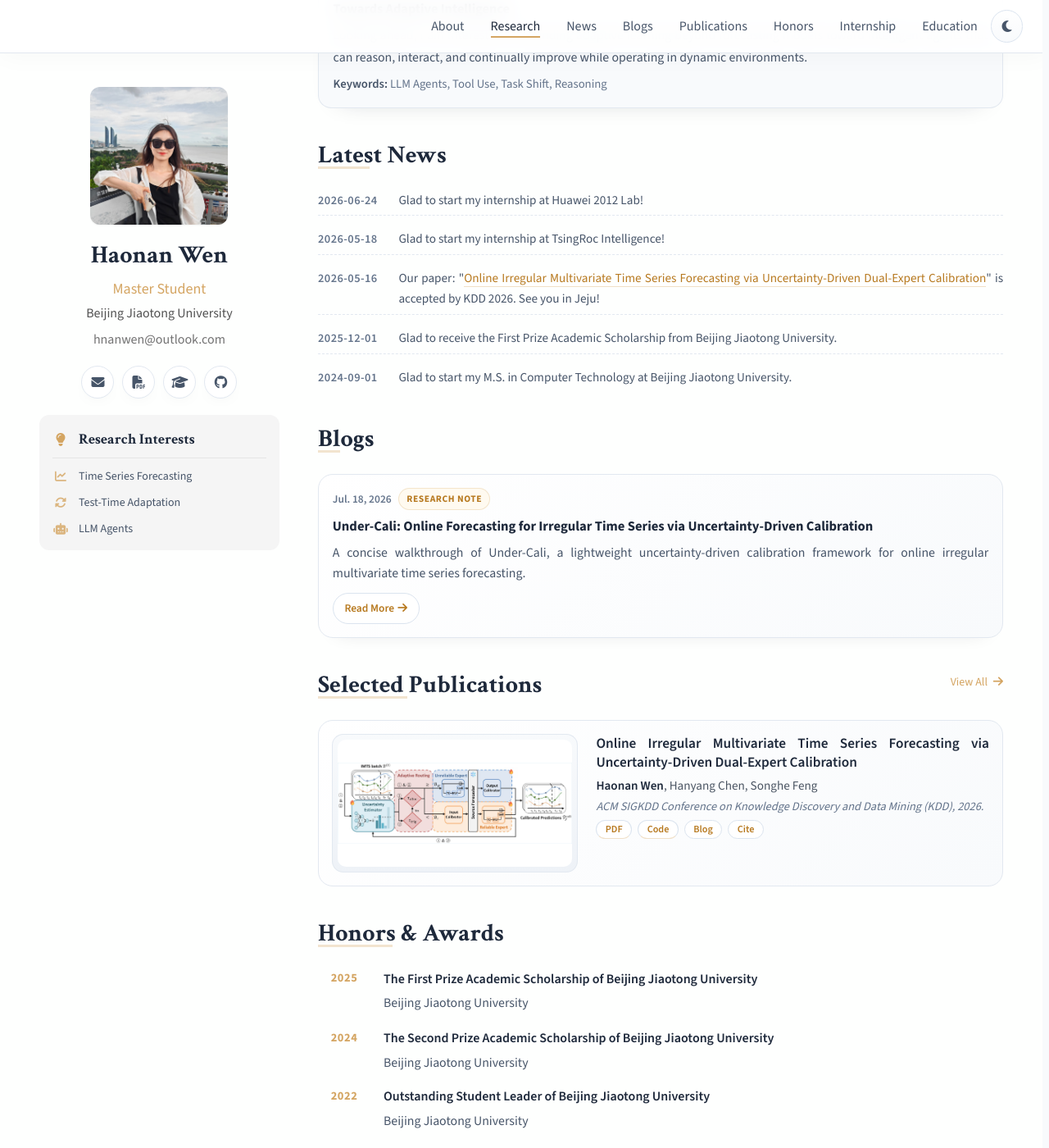
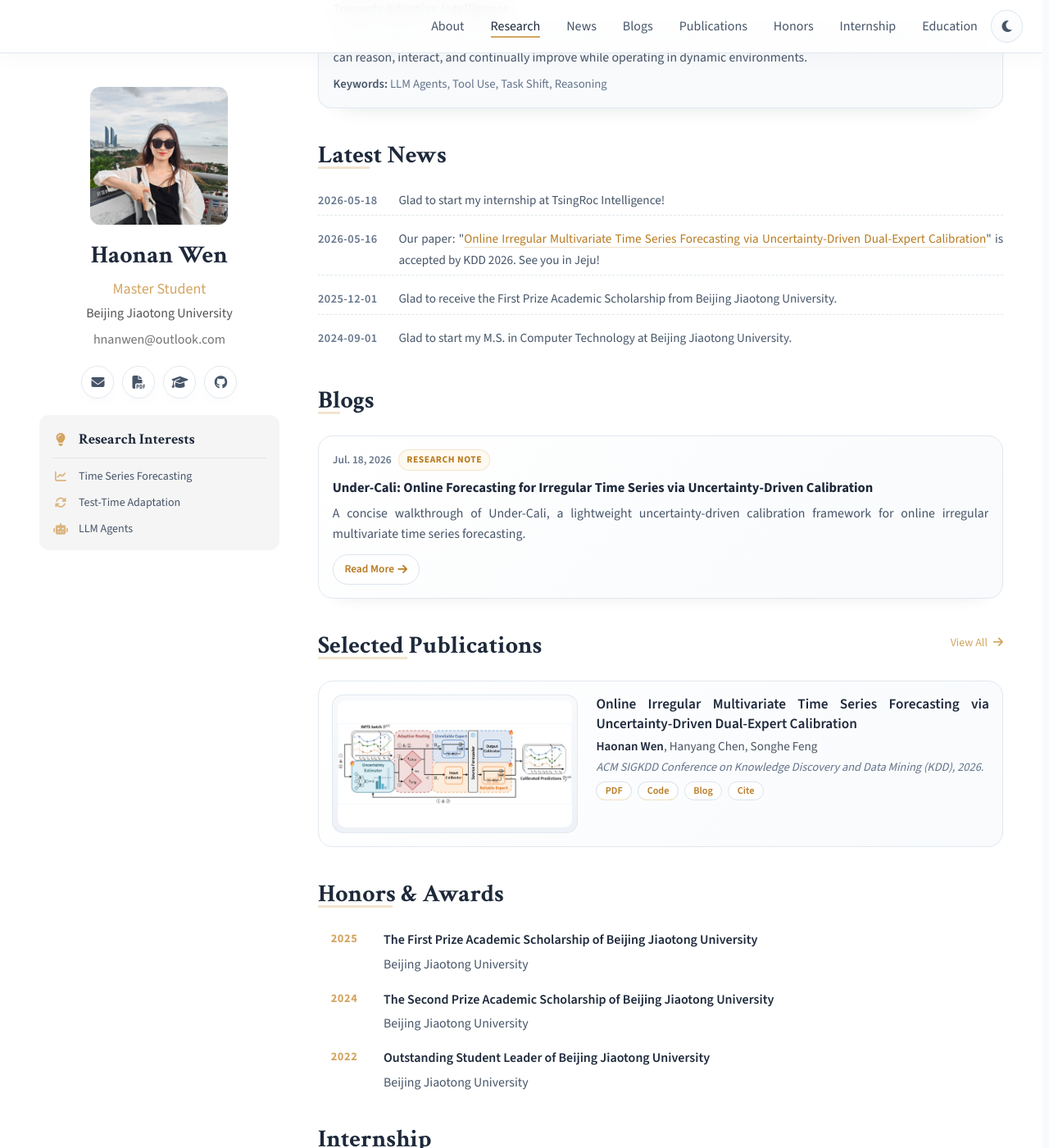
Before and after one commit to HaonanWen/HaonanWen.github.io, a Jekyll site: the page built from index.html, in a window 1280 px wide and 1400 px high, scrolled down 903 px. Shown: the whole window at 82% size. Built offline with Jekyll 4.4.1, drawn with Linux system fonts in a browser that asks for light colours; nearby versions of some CDN libraries; some of the changed text lies outside the part shown.

Commit message:
Remove Huawei homepage entries and replace CV

```diff
--- a/_data/internship.yml
+++ b/_data/internship.yml
@@ -1,7 +1,3 @@
-- company: "Huawei 2012 Lab"
-  years: "Jun. 2026 - Sept. 2026"
-  icon: /assets/internship/huawei_logo.png
-
 - company: "TsingRoc Intelligence"
   years: "May. 2026 - Jun. 2026"
   icon: /assets/internship/tsingroc_logo.png
--- a/_data/news.yml
+++ b/_data/news.yml
@@ -1,6 +1,3 @@
-- date: "2026-06-24"
-  content: "Glad to start my internship at Huawei 2012 Lab!"
-
 - date: "2026-05-18"
   content: "Glad to start my internship at TsingRoc Intelligence!"
 
```
Also changed, not shown: 1 other file.
